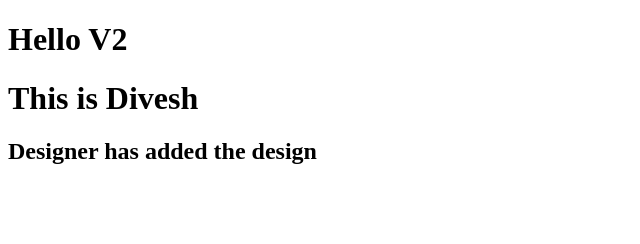
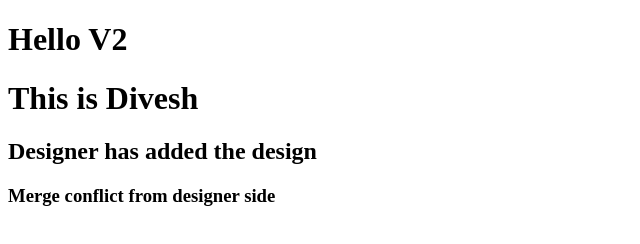
Before and after one commit to tayadedivesh7/simple-hands-on, a plain HTML site: page index.html in a window 1280 px wide. Shown: the whole page, without its empty margins (0-640 px from the left). Drawn offline with Linux system fonts and the light colour scheme.

Commit message:
merge conflict from designer

```diff
--- a/index.html
+++ b/index.html
@@ -9,5 +9,6 @@
     <h1>Hello V2</h1>
     <h1>This is Divesh</h1>
     <h2>Designer has added the design</h2>
+    <h3>Merge conflict from designer side</h3>
 </body>
 </html>
```
